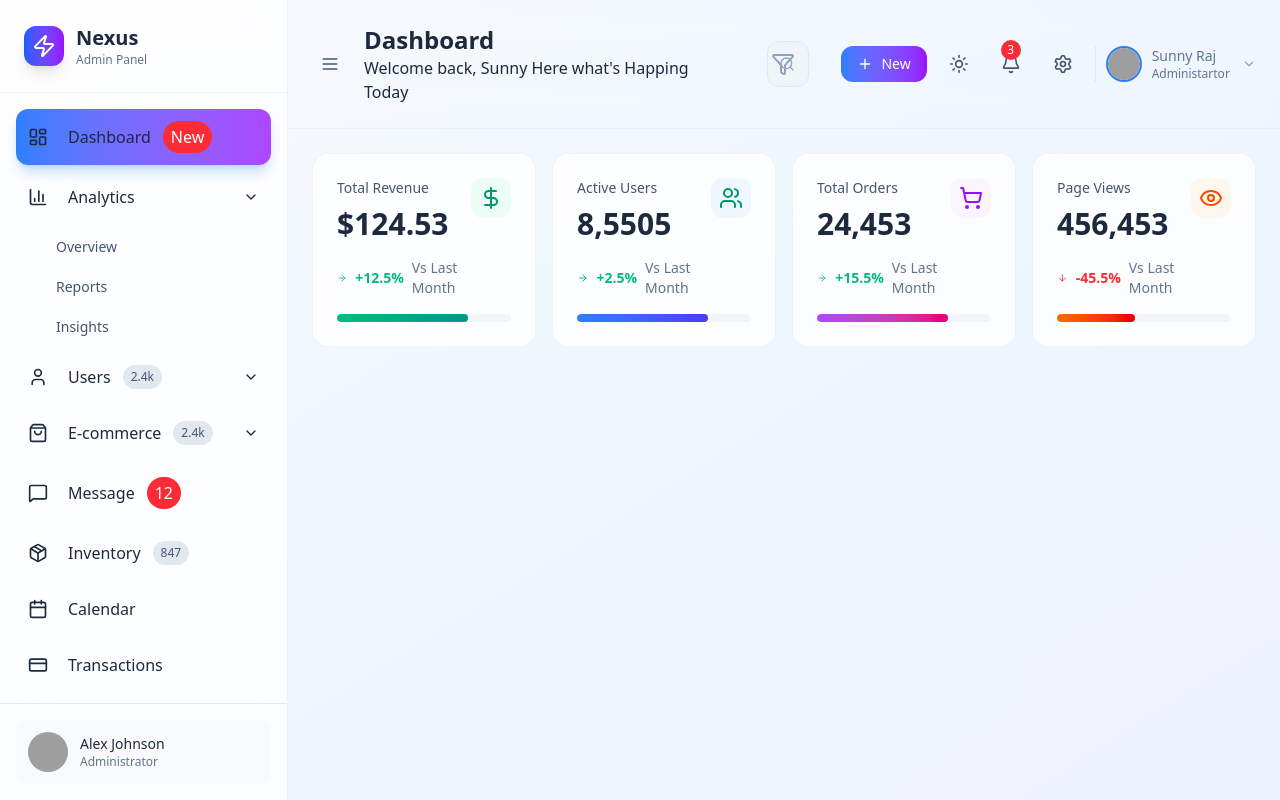
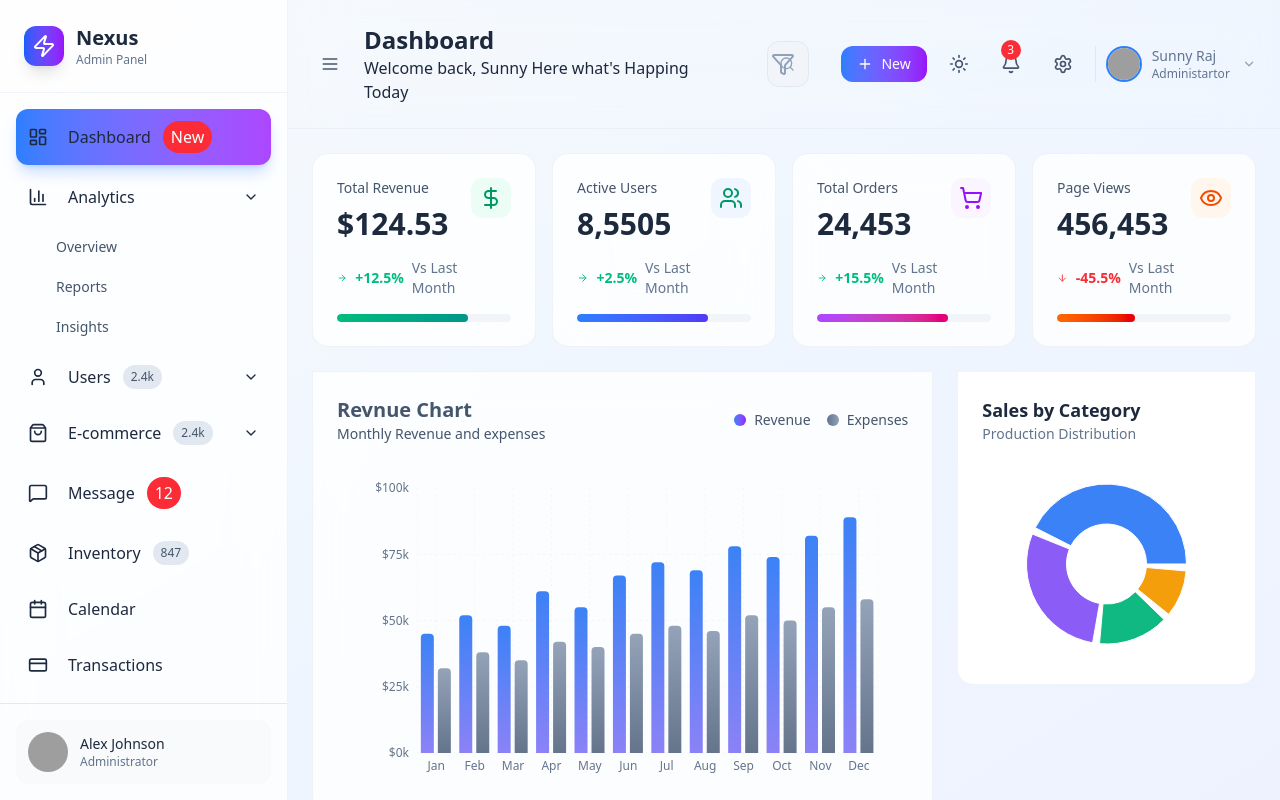
Before and after one commit to codewithsunnyraj/Software_panel, a React (Vite) app: page / in a window 1280 px wide. Built offline with nearby package versions, Linux system fonts and the light colour scheme; grey boxes are pictures that could not be loaded.

Commit message:
Displaying chart completed

```diff
--- a/package.json
+++ b/package.json
@@ -14,6 +14,8 @@
     "lucide-react": "^0.532.0",
     "react": "^19.1.0",
     "react-dom": "^19.1.0",
+    "react-is": "^19.1.1",
+    "recharts": "^3.1.0",
     "tailwindcss": "^4.1.11"
   },
   "devDependencies": {
--- /dev/null
+++ b/src/components/Dashboard/CharSection.jsx
@@ -0,0 +1,18 @@
+import React from "react";
+import RevnueChart from "./RevnueChart";
+import SalesChart from "./SalesChart";
+
+const CharSection = () => {
+  return (
+    <div className="grid xl:grid-cols-3 gap-6 grid-cols-1">
+      <div className="xl:col-span-2">
+        <RevnueChart />
+      </div>
+      <div className="space-y-6">
+        <SalesChart />
+      </div>
+    </div>
+  );
+};
+
+export default CharSection;
--- a/src/components/Dashboard/Dashboard.jsx
+++ b/src/components/Dashboard/Dashboard.jsx
@@ -1,11 +1,13 @@
 import React from "react";
 import StatsGrid from "./StatsGrid";
+import CharSection from "./CharSection";
 
 const Dashboard = () => {
   return (
     <div className="space-y-6">
       {/* static Grid */}
       <StatsGrid />
+      <CharSection />
     </div>
   );
 };
--- /dev/null
+++ b/src/components/Dashboard/RevnueChart.jsx
@@ -0,0 +1,111 @@
+import React from "react";
+import {
+  Bar,
+  BarChart,
+  CartesianGrid,
+  ResponsiveContainer,
+  Tooltip,
+  XAxis,
+  YAxis,
+} from "recharts";
+import { data } from "../../constant/constant";
+
+const RevnueChart = () => {
+  return (
+    <div className="bg-white/80 dark:bg-slate-900/80 backdrop-blur-xl rounded-b-2xl border border-slate-200/50 dark:border-slate-700/50 p-6">
+      <div className="flex items-center justify-between mb-6">
+        <div className="">
+          <h3 className="text-xl font-bold text-slate-600 dark:text-white">
+            Revnue Chart
+          </h3>
+          <p className="text-sm text-slate-600 dark:text-slate-300">
+            Monthly Revenue and expenses
+          </p>
+        </div>
+        <div className="flex items-center space-x-4">
+          <div className="flex items-center space-x-2">
+            <div className="w-3 h-3 bg-gradient-to-r from-blue-500 to-purple-600 rounded-full"></div>
+            <div className="text-sm text-slate-600 dark:text-slate-400">
+              <span>Revenue</span>
+            </div>
+          </div>
+          <div className="flex items-center space-x-2">
+            <div className="w-3 h-3 bg-gradient-to-r from-slate-500 to bg-slate-400 rounded-full"></div>
+            <div className="text-sm text-slate-600 dark:text-slate-400">
+              <span>Expenses</span>
+            </div>
+          </div>
+        </div>
+      </div>
+
+      <div className="h-80">
+        <ResponsiveContainer width="100%" height="100%">
+          <BarChart
+            data={data}
+            margin={{
+              top: 20,
+              right: 30,
+              left: 20,
+              bottom: 5,
+            }}
+          >
+            <CartesianGrid
+              strokeDasharray="3 3"
+              stroke="#e2e8f0"
+              opacity={0.3}
+            />
+            <XAxis
+              fontSize={12}
+              tickLine={false}
+              axisLine={false}
+              dataKey="month"
+              stroke="#64748b"
+            />
+
+            <YAxis
+              fontSize={12}
+              tickLine={false}
+              axisLine={false}
+              stroke="#64748b"
+              tickFormatter={(value) => `$${value / 1000}k`}
+            />
+            <Tooltip
+              contentStyle={{
+                backgroundColor: "rgba(255,255,255,0.95)",
+                border: "none",
+                borderRadius: "12px",
+                boxShadow: "0 10px 40px rgba(0,0,0,0.1)",
+              }}
+              formatter={(value) => [`$${value.toLocaleString()}`, ""]}
+            />
+            <Bar
+              dataKey="revenue"
+              fill="url(#revenueGradient)"
+              radius={[4, 4, 0, 0]}
+              maxBarSize={40}
+            />
+            <Bar
+              dataKey="expenses"
+              fill="url(#expensesGradient)"
+              radius={[4, 4, 0, 0]}
+              maxBarSize={40}
+            />
+
+            <defs>
+              <linearGradient id="revenueGradient" x1="0" y1="0" x2="0" y2="1">
+                <stop offset="0%" stopColor="#3b82f6" />
+                <stop offset="100%" stopColor="#8b82f6" />
+              </linearGradient>
+              <linearGradient id="expensesGradient" x1="0" y1="0" x2="0" y2="1">
+                <stop offset="0%" stopColor="#94a3b8" />
+                <stop offset="100%" stopColor="#64748b" />
+              </linearGradient>
+            </defs>
+          </BarChart>
+        </ResponsiveContainer>
+      </div>
+    </div>
+  );
+};
+
+export default RevnueChart;
--- /dev/null
+++ b/src/components/Dashboard/SalesChart.jsx
@@ -0,0 +1,47 @@
+import React from "react";
+import { Cell, Pie, PieChart, ResponsiveContainer, Tooltip } from "recharts";
+import { data2 } from "../../constant/constant";
+
+const SalesChart = () => {
+  return (
+    <div className="bg-white dark:bg-slate-900 backdrop-blur-xl rounded-b-2xl p-6 border border-slate-200/50 dark:border-slate-700/50">
+      <div className="mb-6">
+        <h3 className="text-lg font-bold text-slate-800 dark:text-white">
+          Sales by Category
+        </h3>
+        <p className="text-sm text-slate-500 dark:text-slate-400">
+          Production Distribution
+        </p>
+      </div>
+      <div className="h-48">
+        <ResponsiveContainer width="100%" height="100%">
+          <PieChart>
+            <Pie
+              data={data2}
+              cx="50%"
+              cy="50%"
+              innerRadius={40}
+              outerRadius={80}
+              paddingAngle={5}
+              dataKey="value"
+            >
+              {data2.map((items, index) => (
+                <Cell key={`cell-${index}`} fill={items.color} />
+              ))}
+            </Pie>
+            <Tooltip
+              contentStyle={{
+                backgroundColor: "rgba(255,255,255,0.92)",
+                border: "none",
+                borderRadius: "12px",
+                boxShadow: "0 10px 40px rgba(0,0,0,0.1)",
+              }}
+            />
+          </PieChart>
+        </ResponsiveContainer>
+      </div>
+    </div>
+  );
+};
+
+export default SalesChart;
--- a/src/constant/constant.js
+++ b/src/constant/constant.js
@@ -156,3 +156,73 @@ export const stats = [
     textColor: "text-orange-600 dark:text-orange-400",
   },
 ];
+
+export const data = [
+  {
+    month: "Jan",
+    revenue: 45000,
+    expenses: 32000,
+  },
+  {
+    month: "Feb",
+    revenue: 52000,
+    expenses: 38000,
+  },
+  {
+    month: "Mar",
+    revenue: 48000,
+    expenses: 35000,
+  },
+  {
+    month: "Apr",
+    revenue: 61000,
+    expenses: 42000,
+  },
+  {
+    month: "May",
+    revenue: 55000,
+    expenses: 40000,
+  },
+  {
+    month: "Jun",
+    revenue: 67000,
+    expenses: 45000,
+  },
+  {
+    month: "Jul",
+    revenue: 72000,
+    expenses: 48000,
+  },
+  {
+    month: "Aug",
+    revenue: 69000,
+    expenses: 46000,
+  },
+  {
+    month: "Sep",
+    revenue: 78000,
+    expenses: 52000,
+  },
+  {
+    month: "Oct",
+    revenue: 74000,
+    expenses: 50000,
+  },
+  {
+    month: "Nov",
+    revenue: 82000,
+    expenses: 55000,
+  },
+  {
+    month: "Dec",
+    revenue: 89000,
+    expenses: 58000,
+  },
+];
+
+export const data2 = [
+  { name: "Electronics", value: 45, color: "#3b82f6" },
+  { name: "Clothing", value: 30, color: "#8b5cf6" },
+  { name: "Books", value: 15, color: "#10b981" },
+  { name: "Others", value: 10, color: "#f59e0b" },
+];
```
Also changed, not shown: 1 other file (tests, documents, lock files or other folders).
